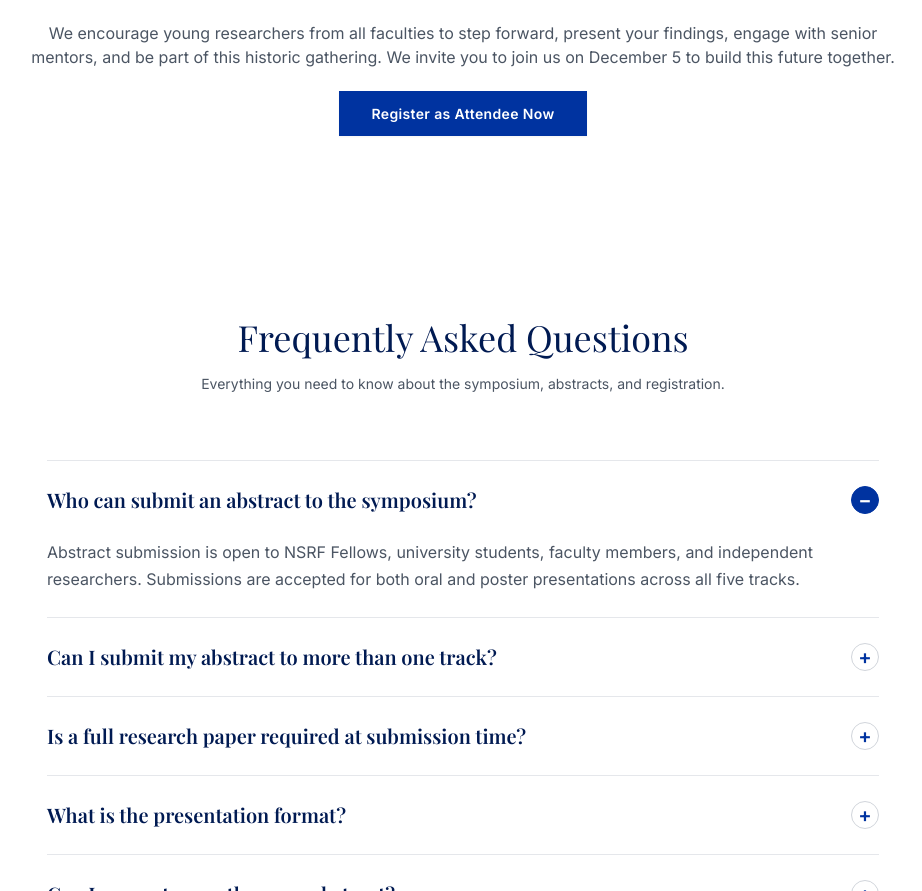
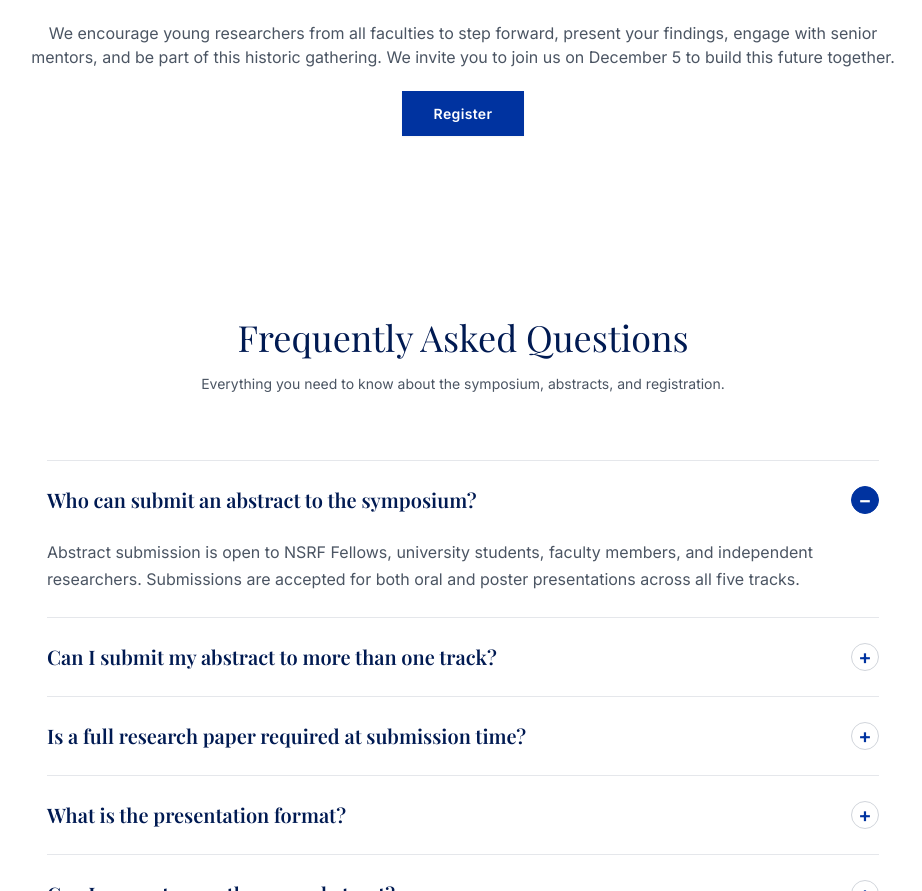
Before and after one commit to bibekpandey0521/research_symposium-1, a plain HTML site: page index.html in a window 1280 px wide. Shown: the part 1329-2220 px from the top of the page, without its empty margins (177-1099 px from the left). Drawn offline with nearby package versions, Linux system fonts and the light colour scheme; a web font is replaced by a local one.

Commit message:
Updated websit32

```diff
--- a/index.html
+++ b/index.html
@@ -152,7 +152,7 @@
             <p class="mb-6 text-center"><strong>Moving from Isolated Studies to Shared Solutions</strong> is more than a theme; it is a direct call to action. We are moving away from isolated academic silos to build a shared, multidisciplinary research ecosystem right here in Nepal.</p>
             <p class="mb-6 text-center">As our flagship public event and the culmination of the NSRF 2026 fellowship cohort, this symposium provides external researchers, university students, and institutional partners an open, juried platform to present original research.</p>
             <p class="mb-8 text-center">We encourage young researchers from all faculties to step forward, present your findings, engage with senior mentors, and be part of this historic gathering. We invite you to join us on December 5 to build this future together.</p>
-            <div class="text-center"><a href="registration.html" class="bg-nssr-blue text-white px-8 py-3.5 text-sm font-semibold tracking-wide hover:bg-nssr-dark transition-colors shadow-sm">Register as Attendee Now</a></div>
+            <div class="text-center"><a href="registration.html" class="bg-nssr-blue text-white px-8 py-3.5 text-sm font-semibold tracking-wide hover:bg-nssr-dark transition-colors shadow-sm">Register</a></div>
           </div>
         </div>
       </div>
```
